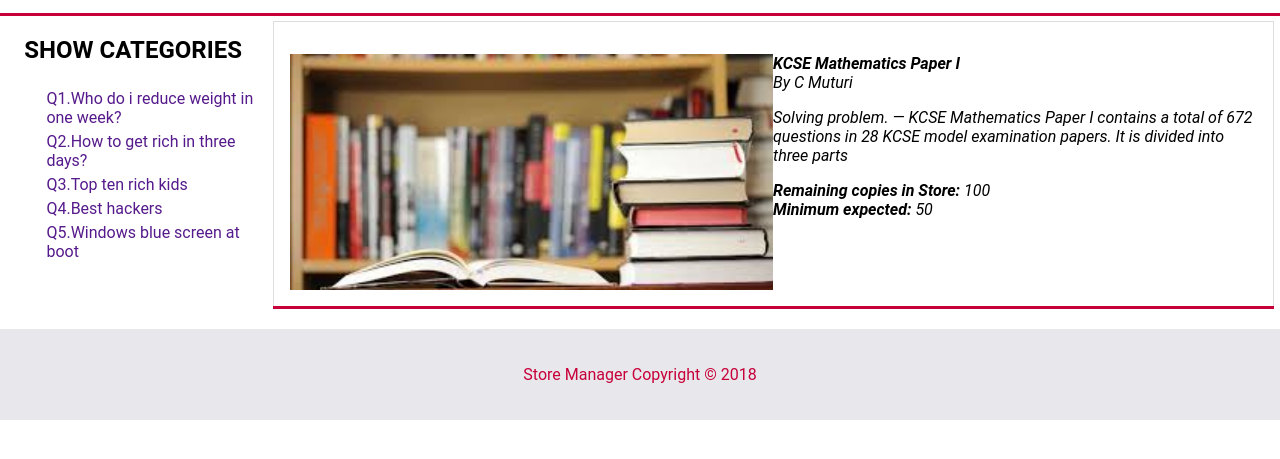
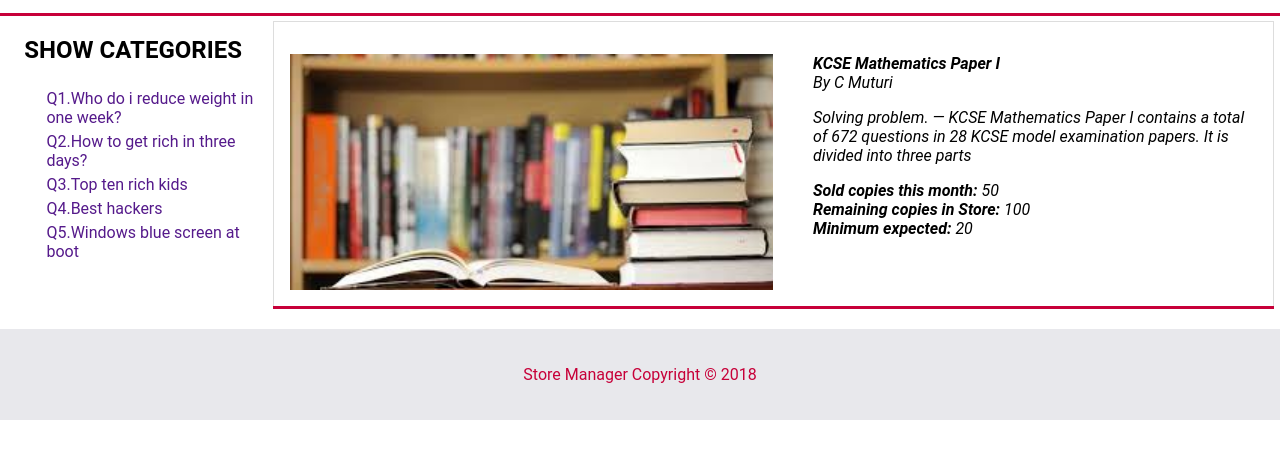
Before and after one commit to kelvinwm/store-manager, a plain HTML site: page UI/product.html in a window 1280 px wide. Shown: the part 145-604 px from the top of the page. Drawn offline with Linux system fonts and the light colour scheme.

Commit message:
Update css file to include image alignment to left and product details  div margin-left to 50%

```diff
--- a/UI/css/style.css
+++ b/UI/css/style.css
@@ -165,6 +165,9 @@ tr:nth-child(even) {
     height: auto
     padding:10px;
 }
+#productdetails{
+	margin-left: 50%
+}
 /*
 #login-background {
   min-height: 400px;
--- a/UI/product.html
+++ b/UI/product.html
@@ -47,8 +47,9 @@
                     <ul>
                     <li><p><i><b>KCSE Mathematics Paper I </b><br>By C Muturi<i></p></li>
                     <li><p>Solving problem. — KCSE Mathematics Paper I contains a total of 672 questions in 28 KCSE model examination papers. It is divided into three parts </p></li>
+                    <li><b>Sold copies this month:</b> 50</li>
                     <li><b>Remaining copies in Store:</b> 100</li>
-                    <li><b>Minimum expected:</b> 50</li>
+                    <li><b>Minimum expected:</b> 20</li>
                   </ul></div>
                 </div>
               </td>
```
